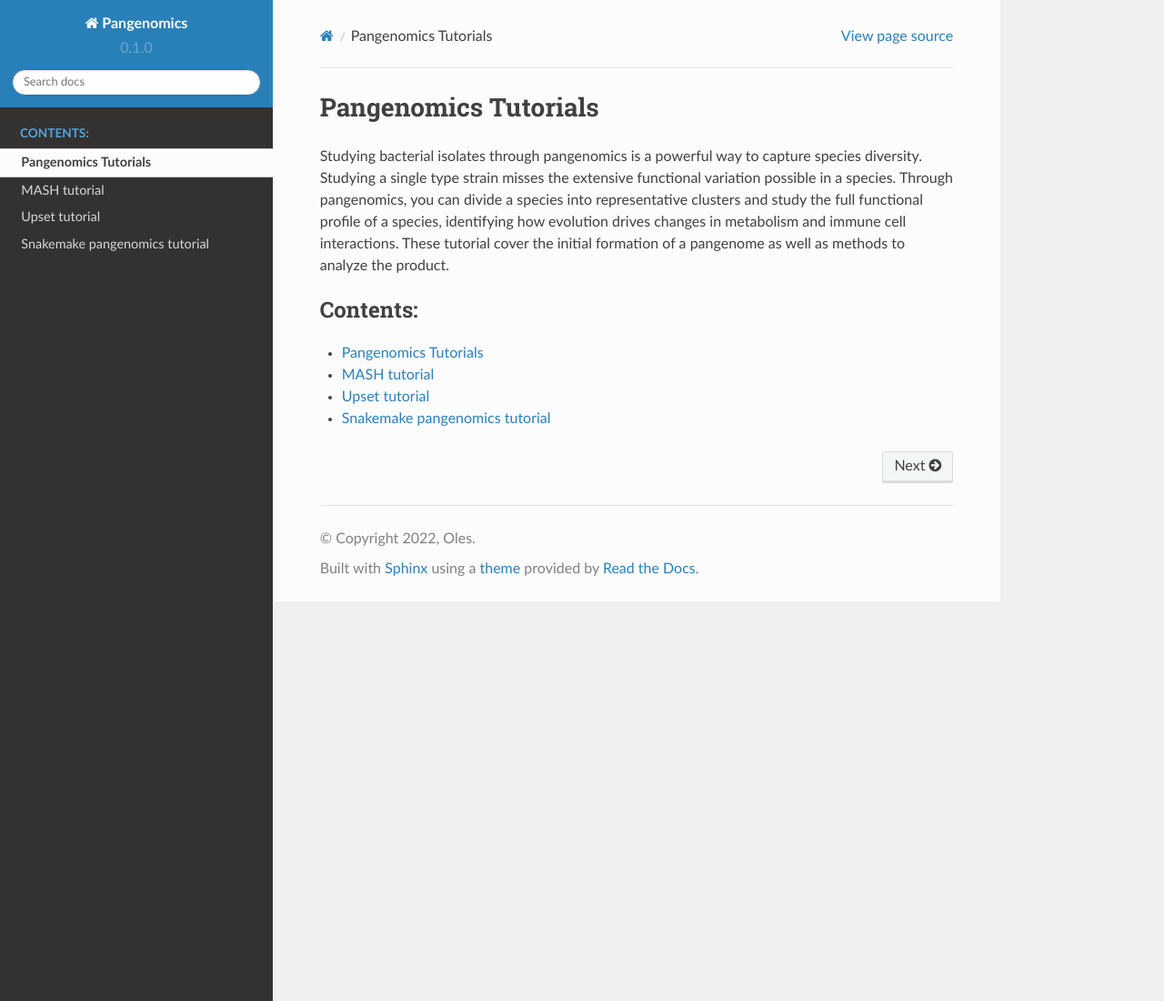
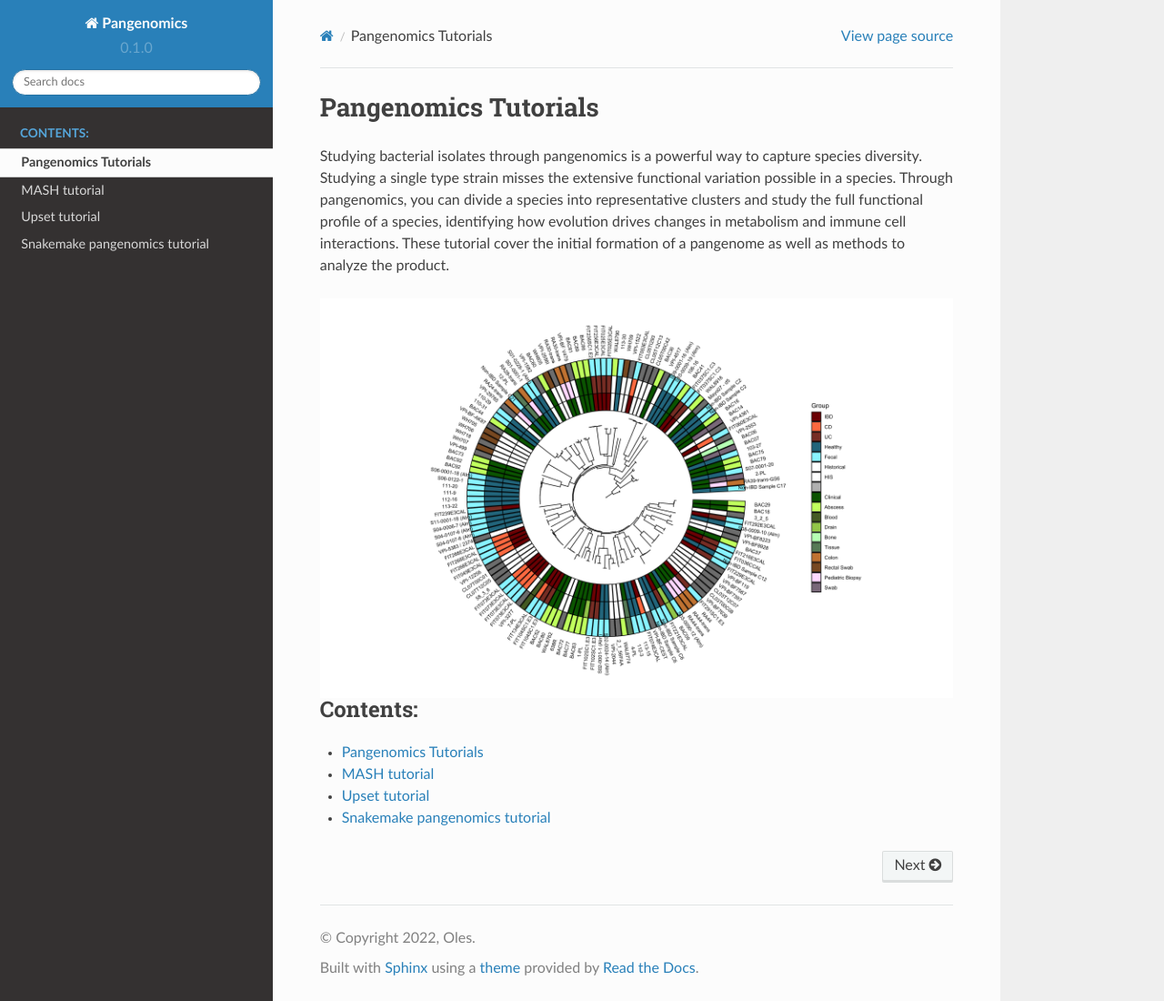
Before and after one commit to rolesucsd/Pangenomics, a Sphinx documentation site: the page built from docs/source/index.rst, in a window 1280 px wide and 1100 px high. Shown: the whole window at 91% size. Built offline with Sphinx 7.4.7 and the Read the Docs theme 2.0.0, drawn with Linux system fonts in a browser that asks for light colours.

Commit message:
Update index.rst

```diff
--- a/docs/source/index.rst
+++ b/docs/source/index.rst
@@ -3,6 +3,9 @@ Pangenomics Tutorials
 
 Studying bacterial isolates through pangenomics is a powerful way to capture species diversity. Studying a single type strain misses the extensive functional variation possible in a species. Through pangenomics, you can divide a species into representative clusters and study the full functional profile of a species, identifying how evolution drives changes in metabolism and immune cell interactions. These tutorial cover the initial formation of a pangenome as well as methods to analyze the product.
 
+.. image:: image.png
+   :alt: Phylogenetic tree of Bacteroides fragilis isolates
+   :align: center
 
 .. toctree::
    :maxdepth: 2
```
